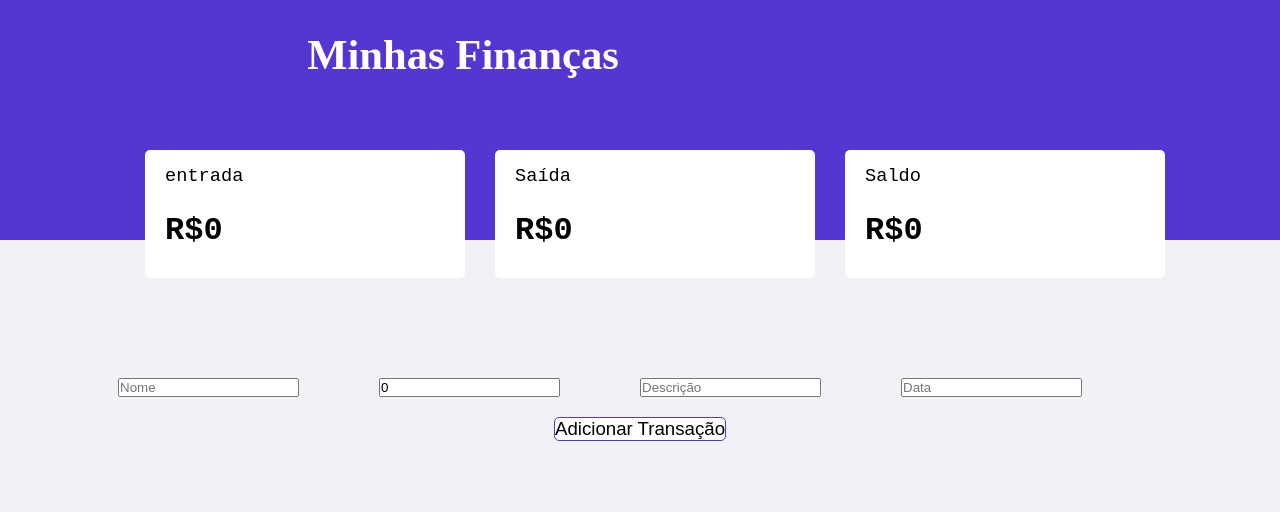
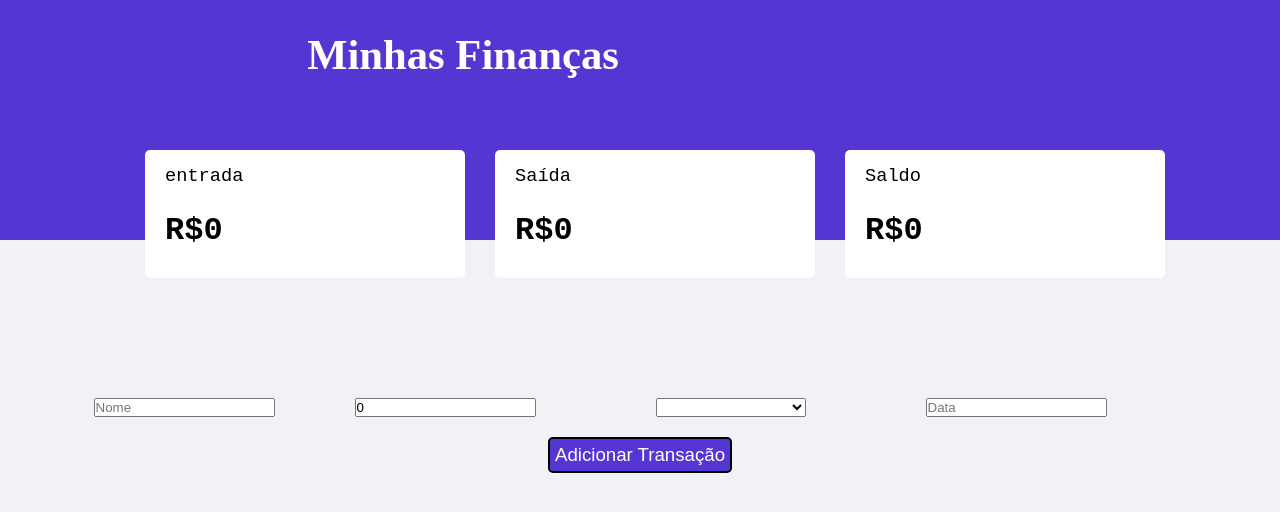
Before and after one commit to MBWF/Financas-Reactjs, a React app: page / in a window 1280 px wide. Shown: the top 512 px of the page. Built offline with nearby package versions, Linux system fonts and the light colour scheme.

Commit message:
Adicionando select e ajeitando css

```diff
--- a/src/App.css
+++ b/src/App.css
@@ -27,7 +27,15 @@ body {
     margin-bottom: 100px;
 }
 
+#transacoes-map {
+    display: flex;
+    justify-content: center;
+}
 
+select {
+    width: 150px;
+    margin: 0px 120px 0px 40px;
+}
 
 #cadastrar {
     margin-top: 20px;
@@ -39,9 +47,17 @@ body {
 }
 
 button {
-    border: 1px solid #5636D3;
-    background-color: white;
+    border: 2px solid black;
+    background-color: #5636D3;
+    color: white;
+    padding: 5px;
     border-radius: 5px;
     font-size: 14pt;
     margin-top: 20px;
 }
+
+button:hover {
+    background-color: white;
+    color: #5636D3;
+    transition: 0.5s;
+}
--- a/src/App.js
+++ b/src/App.js
@@ -51,19 +51,9 @@ function App() {
             data
         }
 
-        console.log(registros)
         const aux = [...transacoes, registros]
         setTransacoes(aux)
     }
-
-
-    const onChangeDinheiro = e => {
-        if(e.target.value) {
-            setDinheiro(parseFloat(e.target.value))
-        }
-    }
-
-
 
     return (
         <>
@@ -75,8 +65,9 @@ function App() {
                 <Totals title='Saída' valor={saida}/>
                 <Totals title='Saldo' valor={saldo} className='saldo'/>
             </div>
-            {transacoes.map(label => <Label key={`${Math.random()}`} title={label.titulo} money={label.dinheiro} description={label.descricao} dateMoney={label.data} />)}
-
+            <div id='transacoes-map'>
+                {transacoes.map(label => <Label key={`${Math.random()}`} title={label.titulo} money={label.dinheiro} description={label.descricao} dateMoney={label.data} />)}
+            </div>
 
             <div id='cadastrar'>
                 <input
@@ -96,12 +87,15 @@ function App() {
                         }
                     }}
                 />
-                <input
-                    placeholder='Descrição'
+                <select
                     name='descricao'
                     value={descricao}
-                    onChange={e => setDescricao(e.target.value)}
-                />
+                    onChange={e => setDescricao(e.target.value)}>
+                    <option></option>
+                    <option value='entrada' >Entrada</option>
+                    <option value='saida'>Saida</option>
+                </select>
+
                 <input
                     placeholder='Data'
                     name='data'
```
